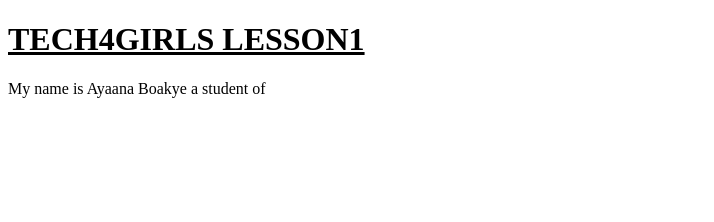
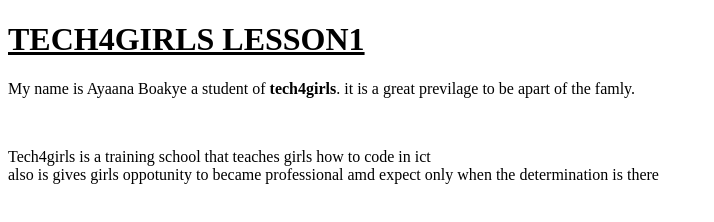
Before and after one commit to Ayaana62/T4G-LESSON1, a plain HTML site: page src/index.html in a window 1280 px wide. Shown: the whole page, without its empty margins (0-714 px from the left). Drawn offline with Linux system fonts and the light colour scheme.

Commit message:
adding text

```diff
--- a/src/index.html
+++ b/src/index.html
@@ -6,8 +6,8 @@
     <title>Document</title>
 </head>
 <body><h1><u>TECH4GIRLS  LESSON1</u></h1>
-  <P>My name is Ayaana Boakye a student of <b><teh4girls it is a great previlage to be apart of the famly.</P><br>
-
+  <p>My name is Ayaana Boakye a student of <b>tech4girls</b>. it is a great previlage to be apart of the famly.</p><br>
+<p>Tech4girls is a training school that teaches girls how to code in ict <br>also is gives girls oppotunity to became professional amd expect only when the determination is there<br> </p>
 
 
 </body>
```
